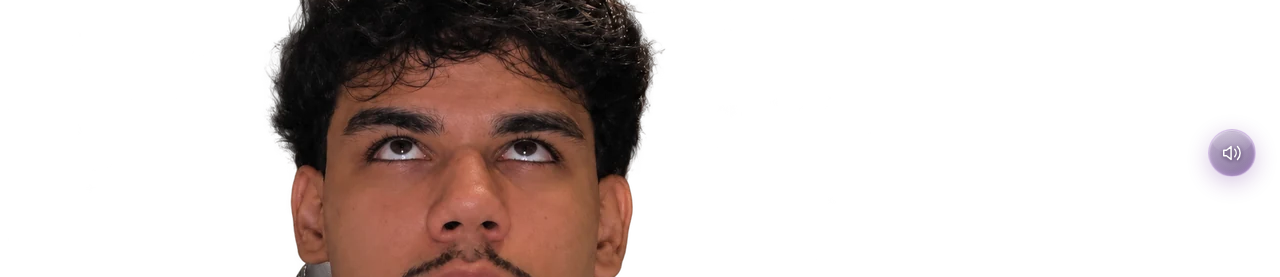
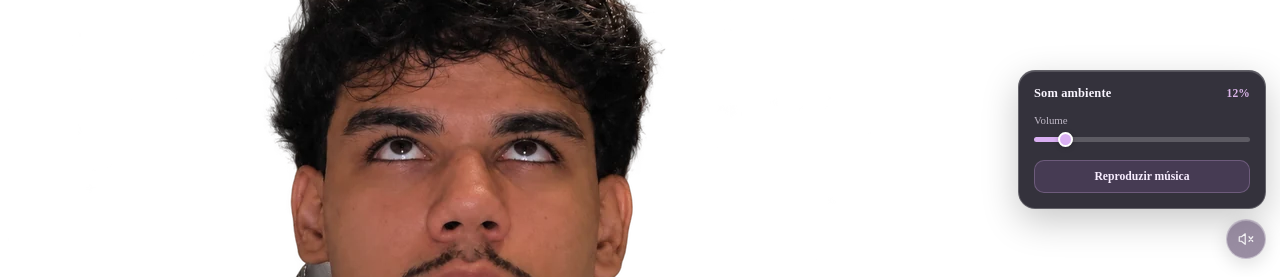
Before and after one commit to contatogarstudio-crypto/portifolio, a React (Vite) app in the folder portfolio/: page / in a window 1280 px wide. Both pictures are taken after a click on the button "Abrir controles de áudio". Shown: the part 523-800 px from the top of the page. Built offline with nearby package versions, Linux system fonts and the light colour scheme; the HTML template or start-up script is replaced by a standard one.

Commit message:
feat: controle de volume ajustável com botão liquid glass discreto

```diff
--- a/portfolio/src/components/AmbientAudio.css
+++ b/portfolio/src/components/AmbientAudio.css
@@ -1,97 +1,139 @@
+/* Compact ambient-audio controls — discreet Liquid Glass on mobile and desktop. */
 .ambient-audio {
   position: fixed;
-  right: calc(24px + env(safe-area-inset-right, 0px));
-  bottom: calc(100px + env(safe-area-inset-bottom, 0px));
+  right: calc(14px + env(safe-area-inset-right, 0px));
+  bottom: calc(18px + env(safe-area-inset-bottom, 0px));
   z-index: 60;
+  font-family: inherit;
 }
 
 .ambient-audio-button {
-  position: relative;
   display: grid;
   place-items: center;
-  width: 48px;
-  height: 48px;
+  width: 40px;
+  height: 40px;
   padding: 0;
-  overflow: hidden;
-  isolation: isolate;
-  border: 1px solid rgb(255 255 255 / 38%);
+  border: 1px solid rgba(255, 255, 255, 0.25);
   border-radius: 50%;
-  color: #fff;
-  background: linear-gradient(145deg, #81718f, #3c284e);
-  box-shadow: 0 6px 20px rgb(16 6 27 / 22%), inset 0 1px 1px rgb(255 255 255 / 65%), inset 0 -2px 5px rgb(33 5 55 / 24%);
+  color: rgba(255, 255, 255, 0.88);
+  background: rgba(40, 32, 51, 0.38);
+  box-shadow: inset 0 1px 0 rgba(255, 255, 255, 0.28), 0 5px 18px rgba(0, 0, 0, 0.13);
+  -webkit-backdrop-filter: blur(18px) saturate(130%);
+  backdrop-filter: blur(18px) saturate(130%);
   cursor: pointer;
   -webkit-tap-highlight-color: transparent;
   touch-action: manipulation;
-  transition: transform 220ms ease, box-shadow 220ms ease, border-color 220ms ease;
+  transition: background 180ms ease, transform 180ms ease, border-color 180ms ease;
+}
+.ambient-audio-button svg { width: 18px; height: 18px; }
+.ambient-audio-button:hover, .ambient-audio-button[aria-expanded='true'] {
+  background: rgba(75, 55, 92, 0.56);
+  border-color: rgba(255, 255, 255, 0.42);
+}
+.ambient-audio-button:hover { transform: translateY(-1px); }
+.ambient-audio-button:active { transform: scale(0.96); }
+.ambient-audio-button:focus-visible,
+.ambient-audio-toggle:focus-visible,
+.ambient-audio-slider:focus-visible {
+  outline: 2px solid #e2b4fa;
+  outline-offset: 3px;
 }
 
-@supports ((backdrop-filter: blur(20px)) or (-webkit-backdrop-filter: blur(20px))) {
-  .ambient-audio-button {
-    background: linear-gradient(145deg, rgb(228 205 255 / 28%), rgb(104 47 160 / 20%) 55%, rgb(73 37 111 / 35%)), rgb(39 16 62 / 38%);
-    -webkit-backdrop-filter: blur(20px) saturate(160%);
-    backdrop-filter: blur(20px) saturate(160%);
-  }
+.ambient-audio-panel {
+  position: absolute;
+  right: 0;
+  bottom: calc(100% + 10px);
+  width: min(216px, calc(100vw - 28px));
+  padding: 15px;
+  border: 1px solid rgba(255, 255, 255, 0.23);
+  border-radius: 17px;
+  color: #f9f5ff;
+  background: rgba(25, 22, 33, 0.88);
+  box-shadow: inset 0 1px 0 rgba(255, 255, 255, 0.16), 0 12px 36px rgba(0, 0, 0, 0.22);
+  -webkit-backdrop-filter: blur(24px) saturate(140%);
+  backdrop-filter: blur(24px) saturate(140%);
 }
-
-.ambient-audio-button::before {
-  content: '';
-  position: absolute;
-  inset: 2px 4px 50%;
+.ambient-audio-header {
+  display: flex;
+  justify-content: space-between;
+  align-items: baseline;
+  gap: 8px;
+  font-size: 0.78rem;
+  font-weight: 600;
+  letter-spacing: 0.01em;
+}
+.ambient-audio-value {
+  color: #dcb6eb;
+  font-variant-numeric: tabular-nums;
+  font-size: 0.72rem;
+}
+.ambient-audio-label {
+  display: block;
+  margin-top: 13px;
+  margin-bottom: 7px;
+  color: rgba(248, 239, 255, 0.70);
+  font-size: 0.68rem;
+}
+.ambient-audio-slider {
+  display: block;
+  appearance: none;
+  -webkit-appearance: none;
+  width: 100%;
+  height: 5px;
+  margin: 11px 0 18px;
+  border: 0;
+  border-radius: 99px;
+  background: linear-gradient(to right, #d9aff2 var(--volume-level), rgba(255, 255, 255, 0.20) var(--volume-level));
+  cursor: pointer;
+}
+.ambient-audio-slider::-webkit-slider-thumb {
+  -webkit-appearance: none;
+  width: 15px;
+  height: 15px;
   border-radius: 50%;
-  background: linear-gradient(180deg, rgb(255 255 255 / 43%), rgb(255 255 255 / 2%));
-  opacity: 0.7;
-  pointer-events: none;
-  transition: opacity 220ms ease;
+  border: 2px solid #fff;
+  background: #dab0f3;
+  box-shadow: 0 1px 5px rgba(0, 0, 0, 0.25);
 }
-
-.ambient-audio-button::after {
-  content: '';
-  position: absolute;
-  inset: 0;
-  border-radius: inherit;
-  box-shadow: inset 2px 0 5px rgb(255 255 255 / 14%), inset -2px -1px 4px rgb(211 160 255 / 15%);
-  pointer-events: none;
+.ambient-audio-slider::-moz-range-thumb {
+  width: 12px;
+  height: 12px;
+  border-radius: 50%;
+  border: 2px solid #fff;
+  background: #dab0f3;
 }
-
-.ambient-audio-button svg {
-  position: relative;
-  width: 22px;
-  height: 22px;
-  filter: drop-shadow(0 1px 2px rgb(27 8 42 / 70%));
+.ambient-audio-toggle {
+  width: 100%;
+  padding: 9px 10px;
+  border: 1px solid rgba(232, 197, 255, 0.24);
+  border-radius: 10px;
+  color: #f8edff;
+  background: rgba(177, 109, 215, 0.15);
+  font: inherit;
+  font-size: 0.73rem;
+  font-weight: 600;
+  cursor: pointer;
+  transition: background 180ms ease;
 }
-
-.ambient-audio-button[aria-pressed='true'] {
-  border-color: rgb(238 214 255 / 65%);
-  box-shadow: 0 6px 22px rgb(91 27 137 / 24%), inset 0 1px 2px rgb(255 255 255 / 70%), inset 0 -2px 6px rgb(183 105 237 / 20%);
-}
-
-@media (hover: hover) {
-  .ambient-audio-button:hover { transform: scale(1.06); }
-  .ambient-audio-button:hover::before { opacity: 1; }
-}
-
-.ambient-audio-button:active { transform: scale(0.96); }
-.ambient-audio-button:focus-visible { outline: 2px solid #efcaff; outline-offset: 5px; }
+.ambient-audio-toggle:hover { background: rgba(177, 109, 215, 0.28); }
 .ambient-audio-status:empty { display: none; }
 .ambient-audio-status:not(:empty) {
   position: absolute;
   right: 0;
-  bottom: 60px;
-  width: min(260px, calc(100vw - 48px));
-  padding: 12px 16px;
-  border: 1px solid #b995d4;
-  border-radius: 12px;
-  background: #241730;
-  color: #fff;
-  font-size: 0.8rem;
-  line-height: 1.5;
+  bottom: 56px;
+  width: min(248px, calc(100vw - 28px));
+  padding: 10px 12px;
+  border: 1px solid rgba(224, 175, 245, 0.38);
+  border-radius: 11px;
+  background: #251c2c;
+  color: white;
+  font-size: 0.72rem;
+  line-height: 1.45;
 }
-
-@media (max-width: 560px) {
-  .ambient-audio { right: calc(18px + env(safe-area-inset-right, 0px)); }
+@media (hover: none) {
+  .ambient-audio-button:hover { transform: none; }
 }
-
 @media (prefers-reduced-motion: reduce) {
-  .ambient-audio-button, .ambient-audio-button::before { transition: none; }
+  .ambient-audio-button, .ambient-audio-toggle { transition: none; }
   .ambient-audio-button:hover, .ambient-audio-button:active { transform: none; }
 }
--- a/portfolio/src/components/AmbientAudio.jsx
+++ b/portfolio/src/components/AmbientAudio.jsx
@@ -2,7 +2,6 @@ import { useEffect, useRef, useState } from 'react'
 import './AmbientAudio.css'
 
 const TRACK = '/audio/kulakovka-deep-house-267502.mp3'
-const VOLUME = 0.12
 const FADE = 0.8
 
 export default function AmbientAudio() {
@@ -11,6 +10,10 @@ export default function AmbientAudio() {
   const pauseTimer = useRef(null)
   const wanted = useRef(false)
   const request = useRef(0)
+  const container = useRef(null)
+  const volumeRef = useRef(12)
+  const [volume, setVolume] = useState(12)
+  const [panelOpen, setPanelOpen] = useState(false)
   const [enabled, setEnabled] = useState(false)
   const [error, setError] = useState('')
 
@@ -28,7 +31,23 @@ export default function AmbientAudio() {
     }
   }, [])
 
-  const fadeTo = (value) => {
+  useEffect(() => {
+    if (!panelOpen) return
+    const onOutside = (event) => {
+      if (!container.current?.contains(event.target)) setPanelOpen(false)
+    }
+    const onEscape = (event) => {
+      if (event.key === 'Escape') setPanelOpen(false)
+    }
+    document.addEventListener('pointerdown', onOutside)
+    document.addEventListener('keydown', onEscape)
+    return () => {
+      document.removeEventListener('pointerdown', onOutside)
+      document.removeEventListener('keydown', onEscape)
+    }
+  }, [panelOpen])
+
+  const fadeTo = (value, duration = FADE) => {
     const { context, gain } = engine.current
     const now = context.currentTime
     // GainNode keeps the same low volume on iOS, where media.volume is read-only.
@@ -38,7 +57,7 @@ export default function AmbientAudio() {
       gain.gain.cancelScheduledValues(now)
       gain.gain.setValueAtTime(current, now)
     }
-    gain.gain.linearRampToValueAtTime(value, now + FADE)
+    gain.gain.linearRampToValueAtTime(value, now + duration)
   }
 
   const fail = () => {
@@ -85,27 +104,63 @@ export default function AmbientAudio() {
       await Promise.all([engine.current.context.resume(), media.play()])
       if (request.current !== id) return
       setEnabled(true)
-      fadeTo(VOLUME)
+      fadeTo(volumeRef.current / 100)
     } catch {
       if (request.current === id) fail()
     }
   }
 
+  const adjustVolume = (event) => {
+    const next = Number(event.target.value)
+    volumeRef.current = next
+    setVolume(next)
+    if (engine.current && wanted.current) fadeTo(next / 100, 0.12)
+  }
+
   return (
-    <div className="ambient-audio">
+    <div className="ambient-audio" ref={container}>
       <audio ref={audio} preload="none" loop playsInline onError={fail} />
+      {panelOpen && (
+        <div className="ambient-audio-panel" id="ambient-audio-panel" role="group" aria-label="Controles da música ambiente">
+          <div className="ambient-audio-header">
+            <span>Som ambiente</span>
+            <span className="ambient-audio-value">{volume}%</span>
+          </div>
+          <label className="ambient-audio-label" htmlFor="ambient-audio-volume">Volume</label>
+          <input
+            id="ambient-audio-volume"
+            className="ambient-audio-slider"
+            type="range"
+            min="0"
+            max="100"
+            step="1"
+            value={volume}
+            onChange={adjustVolume}
+            style={{ '--volume-level': `${volume}%` }}
+            aria-label="Ajustar volume da música"
+          />
+          <button
+            type="button"
+            className="ambient-audio-toggle"
+            onClick={toggle}
+            aria-pressed={enabled}
+          >
+            {enabled ? 'Pausar música' : 'Reproduzir música'}
+          </button>
+        </div>
+      )}
       <button
         type="button"
         className="ambient-audio-button"
-        aria-label={enabled ? 'Desligar música ambiente' : 'Ligar música ambiente'}
-        aria-pressed={enabled}
-        aria-describedby={error ? 'ambient-audio-status' : undefined}
-        title={enabled ? 'Desligar música ambiente' : 'Ligar música ambiente'}
-        onClick={toggle}
+        aria-label="Abrir controles de áudio"
+        aria-expanded={panelOpen}
+        aria-controls="ambient-audio-panel"
+        title="Ajustar áudio ambiente"
+        onClick={() => setPanelOpen((open) => !open)}
       >
         <svg viewBox="0 0 24 24" fill="none" stroke="currentColor" strokeWidth="1.6" strokeLinecap="round" strokeLinejoin="round" aria-hidden="true">
           <path d="M11 5 6 9H3v6h3l5 4V5Z" />
-          {enabled ? (
+          {enabled && volume > 0 ? (
             <>
               <path d="M15 8a6 6 0 0 1 0 8" />
               <path d="M18 5a10 10 0 0 1 0 14" />
```
